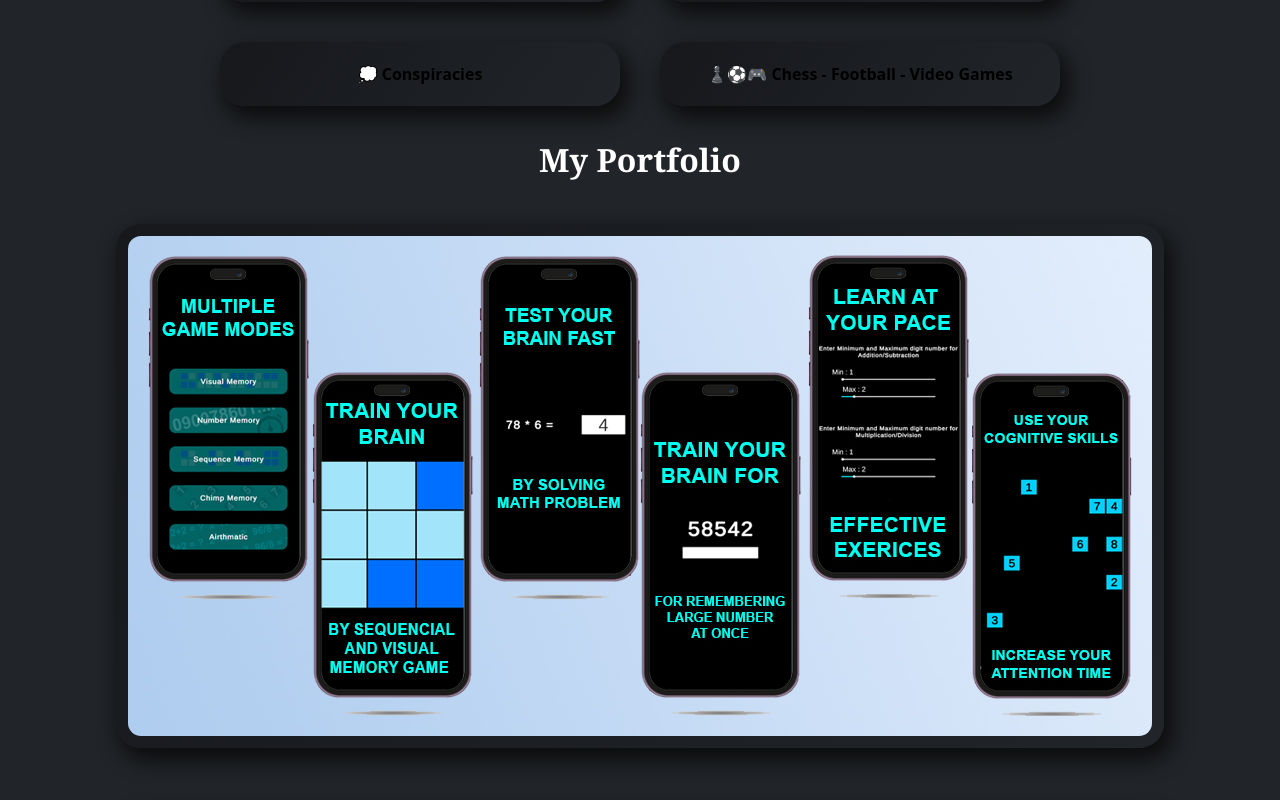
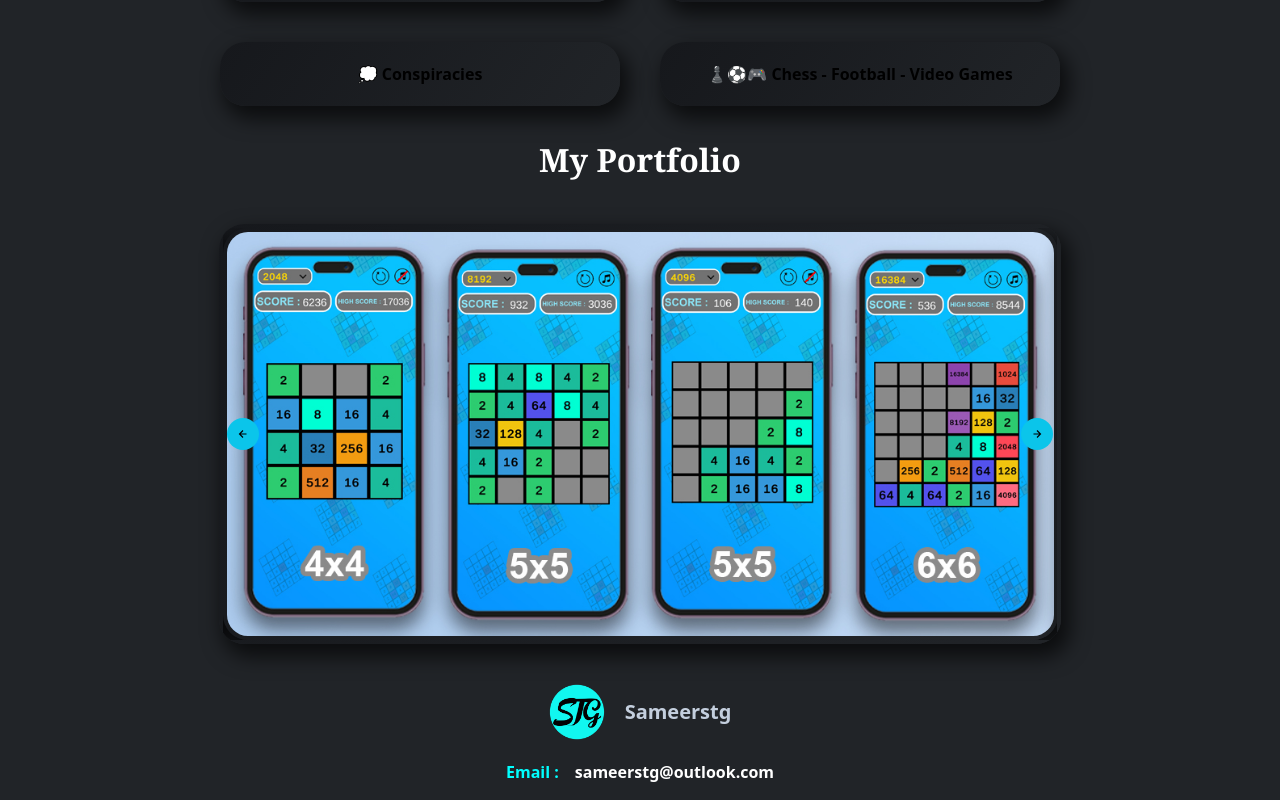
Before and after one commit to sameerstg/sameerstg-web-react, a React (Create React App) app: page / in a window 1280 px wide. Shown: the part 1480-2280 px from the top of the page. Built offline with nearby package versions, Linux system fonts and the light colour scheme.

Commit message:
chakra and carousel added

```diff
--- /dev/null
+++ b/src/Components/Carousel.jsx
@@ -0,0 +1,102 @@
+'use client'
+
+import React from 'react'
+import { Box, IconButton } from '@chakra-ui/react'
+// Here we have used react-icons package for the icons
+import { BiLeftArrowAlt, BiRightArrowAlt } from 'react-icons/bi'
+// And react-slick as our Carousel Lib
+import Slider from 'react-slick'
+// import { Link } from 'react-router-dom'
+
+// Settings for the slider
+const settings = {
+  dots: false,
+  arrows: true,
+  fade: false,
+  infinite: true,
+  autoplay: true,
+  speed: 500,
+  autoplaySpeed: 5000,
+  slidesToShow: 1,
+  slidesToScroll: 1,
+
+}
+
+export default function Carousel({images}) {
+  // As we have used custom buttons, we need a reference variable to
+  // change the state
+  const [slider, setSlider] = React.useState(null)
+
+  // These are the breakpoints which changes the position of the
+  // buttons as the screen size changes
+//   const top = useBreakpointValue({ base: '90%', md: '50%' })
+//   const side = useBreakpointValue({ base: '90%', md: '50%' })
+
+  // These are the images used in the slide
+  const cards = images;
+
+  return (
+    <Box position={'relative'}  overflow={'hidden'} className='box my-10 p-1 m-auto w-2/3'>
+      {/* CSS files for react-slick */}
+      <link
+        rel="stylesheet"
+        type="text/css"
+        href="https://cdnjs.cloudflare.com/ajax/libs/slick-carousel/1.6.0/slick.min.css"
+      />
+      <link
+        rel="stylesheet"
+        type="text/css"
+        href="https://cdnjs.cloudflare.com/ajax/libs/slick-carousel/1.6.0/slick-theme.min.css"
+      />
+      {/* Left Icon */}
+      <IconButton className='left-[1%] top-[50%]'
+            size={"sm"}
+
+        aria-label="left-arrow"
+        colorScheme="cyan"
+        borderRadius="full"
+        position="absolute"
+        // left={side}
+        // top={top}
+        transform={'translate(0%, -50%)'}
+        zIndex={2}
+        onClick={() => slider?.slickPrev()}>
+        <BiLeftArrowAlt />
+      </IconButton>
+      {/* Right Icon */}
+      <IconButton className='right-[1%] top-[50%]'
+              size={"sm"}
+
+
+        aria-label="right-arrow"
+        colorScheme="cyan"
+        borderRadius="full"
+        position="absolute"
+        // right={side}
+        // top={top}
+        transform={'translate(0%, -50%)'}
+        zIndex={2}
+        onClick={() => slider?.slickNext()}>
+        <BiRightArrowAlt />
+      </IconButton>
+      {/* Slider */}
+      <Slider {...settings} ref={(slider) => setSlider(slider)}>
+        {cards.map((url, index) => (
+
+            <img key={index} className='box m-auto p-1' src={url}  alt="" />
+
+
+        //   <Box
+        //     key={index}
+        //     height={'2xl'}
+        //     position="relative"
+        //     backgroundPosition="center"
+        //     backgroundRepeat="no-repeat"
+        //     // backgroundSize="cover"
+        //     backgroundImage={`url(${url})`}
+        //   />
+        ))}
+      </Slider>
+    </Box>
+  )
+}
--- a/src/Components/Portfolio.jsx
+++ b/src/Components/Portfolio.jsx
@@ -1,13 +1,16 @@
 import React from 'react'
-import PortfolioBox from './PortfolioBox'
+// import PortfolioBox from './PortfolioBox'
 import leet from '../Assets/Images/Portfolio/leet.jpg'
 import numberGame from '../Assets/Images/Portfolio/2048.jpg'
+import Carousel from './Carousel'
+
 function Portfolio() {
   return (
-    <div>
+    <div id='portfolio'>
         <h1 className='text-primary text-[32px] font-serif text-center font-bold'>My Portfolio</h1>
-        <PortfolioBox image={leet} href={'https://play.google.com/store/apps/details?id=com.Sameerstg.BeLeet'}/>
-        <PortfolioBox image={numberGame} href={'https://play.google.com/store/apps/details?id=com.Sameerstg.numberPuzzleGame'}/>
+        {/* <PortfolioBox image={leet} href={'https://play.google.com/store/apps/details?id=com.Sameerstg.BeLeet'}/>
+        <PortfolioBox image={numberGame} href={'https://play.google.com/store/apps/details?id=com.Sameerstg.numberPuzzleGame'}/> */}
+        <Carousel images={[leet,numberGame]}/>
     </div>
   )
 }
--- a/src/index.js
+++ b/src/index.js
@@ -2,12 +2,22 @@ import React from 'react';
 import ReactDOM from 'react-dom/client';
 import './index.css';
 import App from './App';
-
-
+import { ChakraProvider ,extendTheme} from '@chakra-ui/react'
+const theme = extendTheme({
+  styles: {
+    global: () => ({
+      body: {
+        bg: "",
+      },
+    }),
+  },
+});
 const root = ReactDOM.createRoot(document.getElementById('root'));
 root.render(
   <React.StrictMode>
-    <App/>
+   <ChakraProvider theme={theme}>
+      <App />
+    </ChakraProvider>
   </React.StrictMode>
 );
 
```
Also changed, not shown: package.json (+6 -1 lines), 2 other files (tests, documents, lock files or other folders).
